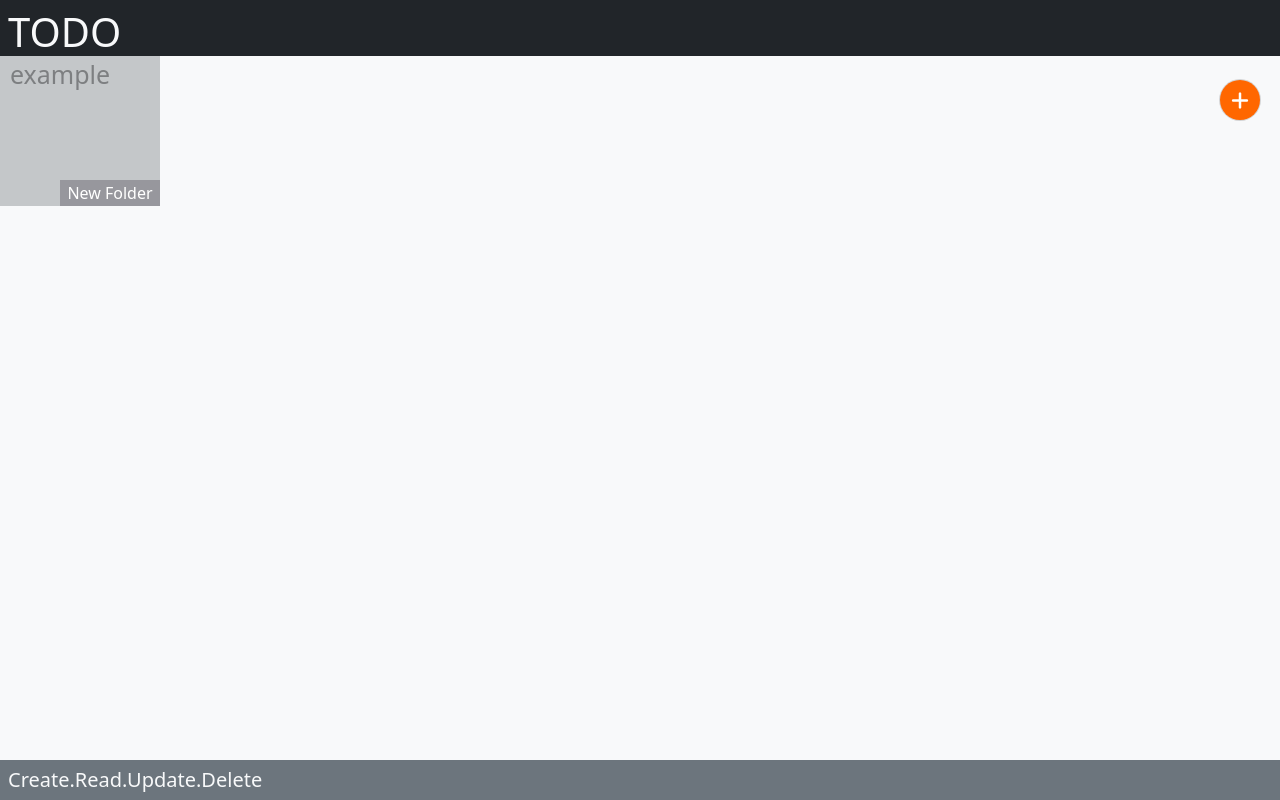
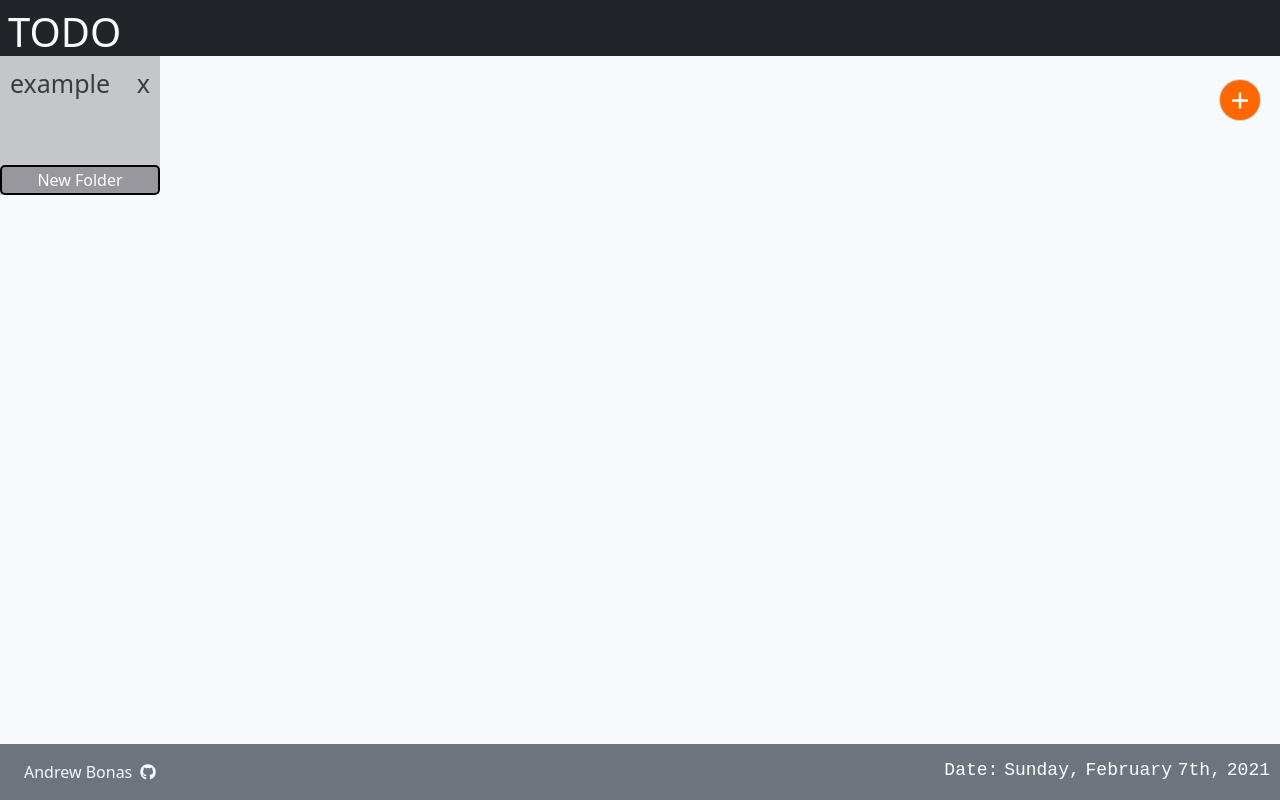
Before and after one commit to andrewbonas/js_todo_app, a website with bundled scripts: page dist/index.html in a window 1280 px wide. Built offline with nearby package versions, Linux system fonts and the light colour scheme.

Commit message:
minor styling and current date added

```diff
--- a/package.json
+++ b/package.json
@@ -20,5 +20,8 @@
   "devDependencies": {
     "webpack": "^5.18.0",
     "webpack-cli": "^4.4.0"
+  },
+  "dependencies": {
+    "date-fns": "^2.17.0"
   }
 }
--- a/src/index.js
+++ b/src/index.js
@@ -1,5 +1,8 @@
 import loadPage from './modules/initial-load';
 import formActions from './modules/form';
+import {
+  format
+} from 'date-fns';
 import {
   addTask,
   Task,
@@ -9,6 +12,12 @@ import {
 } from './modules/todo';
 
 init();
+
+(function currentDate() {
+  const today = new Date();
+  const formattedDate = format(today, 'PPPP');
+  document.querySelector('h1 > span').textContent = formattedDate;
+})();
 
 function init() {
   if (!localStorage.taskList) {
--- a/src/modules/form.js
+++ b/src/modules/form.js
@@ -16,15 +16,21 @@ function formActions() {
   window.openForm = function() {
     document.getElementById("form-container").style.display = "block";
   }
+
   window.openFolderForm = function() {
     document.getElementById("folder-form-container").style.display = "block";
   }
+
   window.closeForm = function() {
     document.getElementById("form-container").style.display = "none";
     document.getElementById("folder-form-container").style.display = "none";
   }
 
   window.submitForm = function() {
+    clickedSubmitForm();
+  }
+
+  function clickedSubmitForm() {
     let title = document.getElementById('title').value;
     let date = document.getElementById('date').value;
     let description = document.getElementById('description').value;
@@ -48,9 +54,7 @@ function formActions() {
     if (name == "") {
       alert('Please add a folder name.');
     } else if (matchingFolderNames(name) == true) {
-      console.log('hioh');
       alert('Folder names must be unique.');
-
     } else {
       addProject(name);
       closeForm();
--- a/src/modules/initial-load.js
+++ b/src/modules/initial-load.js
@@ -4,45 +4,49 @@ import {
   taskList,
   renderTaskList,
   addProject,
-  folderActivation
+  folderActivation,
+  deleteProjectBtn
 } from '../modules/todo';
 
 function createSidebar() {
   const div = document.getElementById('side-bar');
   const folder = document.createElement('a');
   const folder1 = document.createElement('a');
+  exampleFolder(div, folder);
+  newFolderBtn(div);
+  renderFolders();
+  return div;
+}
 
+function exampleFolder(div, folder) {
   const linkText = document.createTextNode('example');
   folder.appendChild(linkText);
   folder.setAttribute("data-title", "example");
   folder.classList.add("folder");
   folder.classList.add("active");
+  deleteProjectBtn(linkText, folder)
   div.appendChild(folder);
-newFolderBtn(div);
-
-  renderFolders();
-
-  return div;
 }
 
 function newFolderBtn(div) {
+  const btnCtn = document.createElement('div');
   const btn = document.createElement('button');
+  btnCtn.classList.add('button-container');
   btn.classList.add('folder-add');
   btn.innerHTML = `<span>New Folder</span>`;
   btn.addEventListener('click', openFolderForm);
-  div.appendChild(btn);
+  btnCtn.appendChild(btn);
+  div.appendChild(btnCtn);
 
 }
 
 function renderFolders() {
-  console.log(taskList);
   taskList.forEach(function(Task) {
-    console.log(Task);
-let folder =  Task[Object.keys(Task)[0]];
-if( folder != "example") {
-addProject(folder);
-}
-});
+    let folder = Task[Object.keys(Task)[0]];
+    if (folder != "example") {
+      addProject(folder);
+    }
+  });
 }
 
 function createForm() {
@@ -59,7 +63,7 @@ function createForm() {
 
     <div class="form-group p-2">
       <label for="date-input">Date:</label>
-      <input id="date" type="date" class="form-control" placeholder="01-01-2020" name="date" value="" required/>
+      <input id="date" type="date" class="form-control" placeholder="01-01-2020" name="date" value="2021-01-01" required/>
     </div>
 
     <div class="form-group p-2">
@@ -82,7 +86,6 @@ function createFolderForm() {
   form.innerHTML = `
   <form id="folder-form">
   <h1 class='d-flex justify-content-center pt-2'>New Folder</h1>
-
     <div class="form-group p-2">
       <label for="new-folder">Name:</label>
       <input id="new-folder" type="text" class="form-control" placeholder="name" name="new-folder" value="" required/>
--- a/src/modules/todo.js
+++ b/src/modules/todo.js
@@ -30,11 +30,6 @@ function addProject(name) {
   sideBar.prepend(newFolder);
   folderActivation();
   setData();
-}
-
-function renderSidebar() {
-
-
 }
 
 function deleteProjectBtn(name, newFolder) {
@@ -106,7 +101,7 @@ function renderTaskList() {
 function taskComplete(taskCard, Task) {
   let taskDeleteBtn = document.createElement('span');
   taskDeleteBtn.classList.add('task-complete-btn');
-  taskDeleteBtn.textContent = 'e';
+  taskDeleteBtn.innerHTML = `<i class="fas fa-check"></i>`;
   taskCard.appendChild(taskDeleteBtn);
   taskDeleteBtn.addEventListener('click', (e) => {
     if (Task.complete === false) {
@@ -148,5 +143,6 @@ export {
   taskList,
   renderTaskList,
   addProject,
-  folderActivation
+  folderActivation,
+  deleteProjectBtn
 };
```
Also changed, not shown: dist/index.html, dist/main.js, dist/styles.css, 1 other file.
